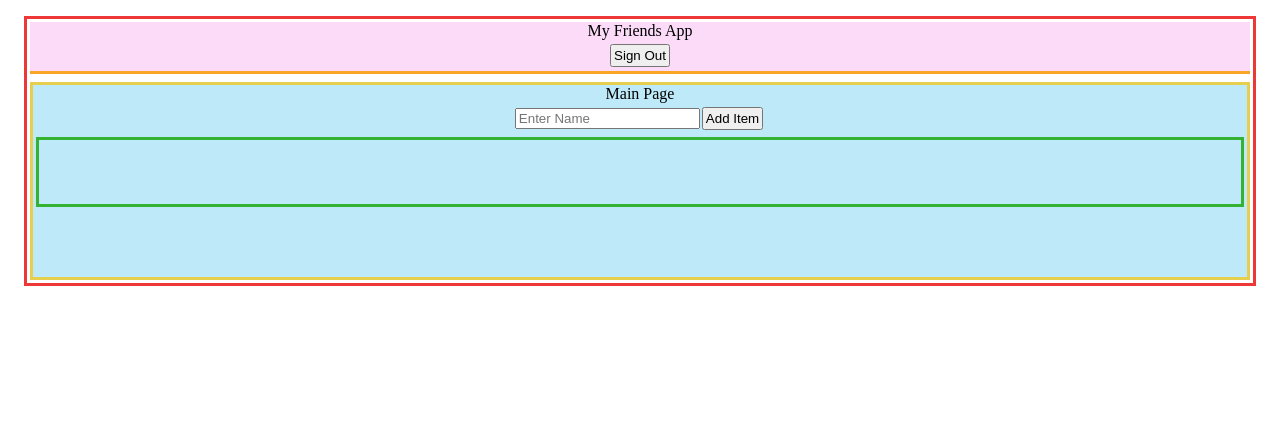
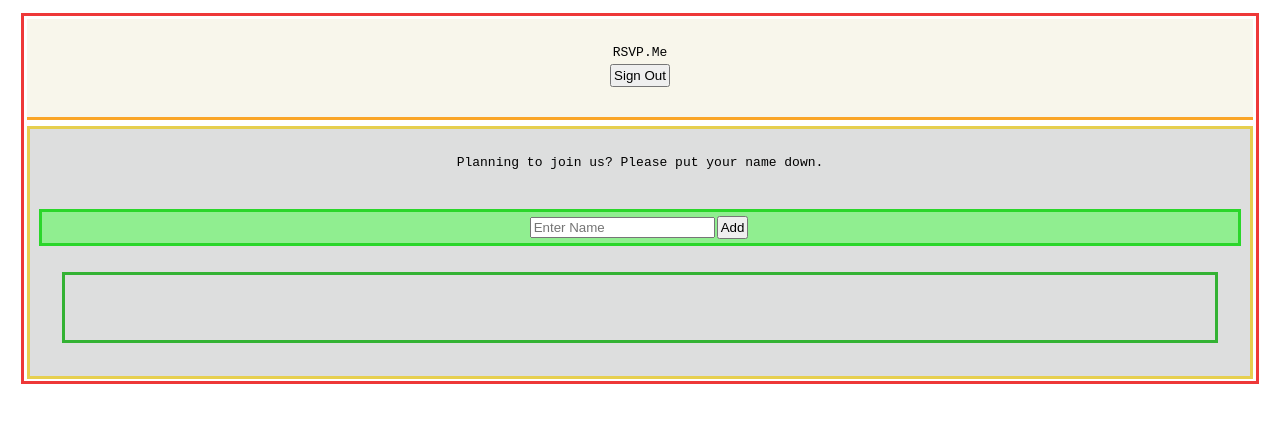
Before and after one commit to leslieyjkim/RSVP.Me, a React (Vite) app in the folder my_vite_app_React/: page / in a window 1280 px wide. Both pictures are taken after typing "name@example.com", "Sample123" into the empty fields and a click on the button "Sign In". Shown: the top 422 px of the page. Built offline with nearby package versions, Linux system fonts and the light colour scheme.

Commit message:
Update README.md & update styling

```diff
--- a/my_vite_app_React/src/App.css
+++ b/my_vite_app_React/src/App.css
@@ -13,6 +13,7 @@ body {
   margin: 1em;
   text-align: center;
   min-height: 14em;
+  font-family: monospace;
 }
 
 .App {
@@ -20,9 +21,11 @@ body {
 }
 
 .Header {
-  /* font-family: cursive; */
+  font-family: monospace;
+  padding-top: 2em;
+  padding-bottom: 2em;
   border-bottom: rgb(250, 165, 38) solid;
-  background-color: rgb(251, 219, 247);
+  background-color: rgb(248, 246, 235);
   justify-content: center;
   align-items: center;
   /* min-height: 2em; */
@@ -37,27 +40,37 @@ body {
   margin: .2em;
 }
 
-.LoginForm {
+.LoginPage .LoginForm input[type="text"],
+.LoginPage .LoginForm input[type="password"] {
+    width: 300px; /* Adjust the width as needed */
+    padding: 10px;
+    margin: 5px 0;
+    box-sizing: border-box;
 }
 
 .MainPage {
   border: rgb(230, 207, 79) solid;
   min-height: 12em;
-  background: rgb(190, 233, 248);
+  background: rgb(221, 222, 222);
   margin: .2em;
+  padding: .5em;
+  padding-top: 2em;
 }
 
-.Input {
+.input-form {
   border: rgb(42, 214, 42) solid;
   min-height: 2em;
   background: lightgreen;
   margin: .2em;
+  margin-top: 3em;
 }
+
 
 .FriendList {
   border: rgb(51, 178, 51) solid;
   min-height: 4em;
-  margin: .2em;
+  margin: 2em;
+  padding: .5em;
 }
 
 .FriendListItem {
--- a/my_vite_app_React/src/App.jsx
+++ b/my_vite_app_React/src/App.jsx
@@ -34,7 +34,7 @@ function App() {
 
   return (
     <div className="App">
-    <Header text="My Friends App" logout={logout} user={user} />
+    <Header text="RSVP.Me" logout={logout} user={user} />
     {!user && <LoginPage login={login}/>}
     {user && <FriendsPage />}
 
--- a/my_vite_app_React/src/components/Input.jsx
+++ b/my_vite_app_React/src/components/Input.jsx
@@ -25,7 +25,7 @@ const Input = function(props) {
                     onChange={textChanged}
                     name="name"
                     placeholder="Enter Name" />
-                <button type="submit">Add Item</button>
+                <button type="submit">Add</button>
             </form>
         </div>
     );
--- a/my_vite_app_React/src/components/MainPage.jsx
+++ b/my_vite_app_React/src/components/MainPage.jsx
@@ -32,7 +32,7 @@ export default function FriendsPage(props) {
 
     return (
         <div className='MainPage'>
-            Main Page
+            Planning to join us? Please put your name down.
             <Input onSubmit={addItem}/>
             <FriendList items={data} onClick={deleteItem}/>
         </div>
```
Also changed, not shown: 1 other file (tests, documents, lock files or other folders).
